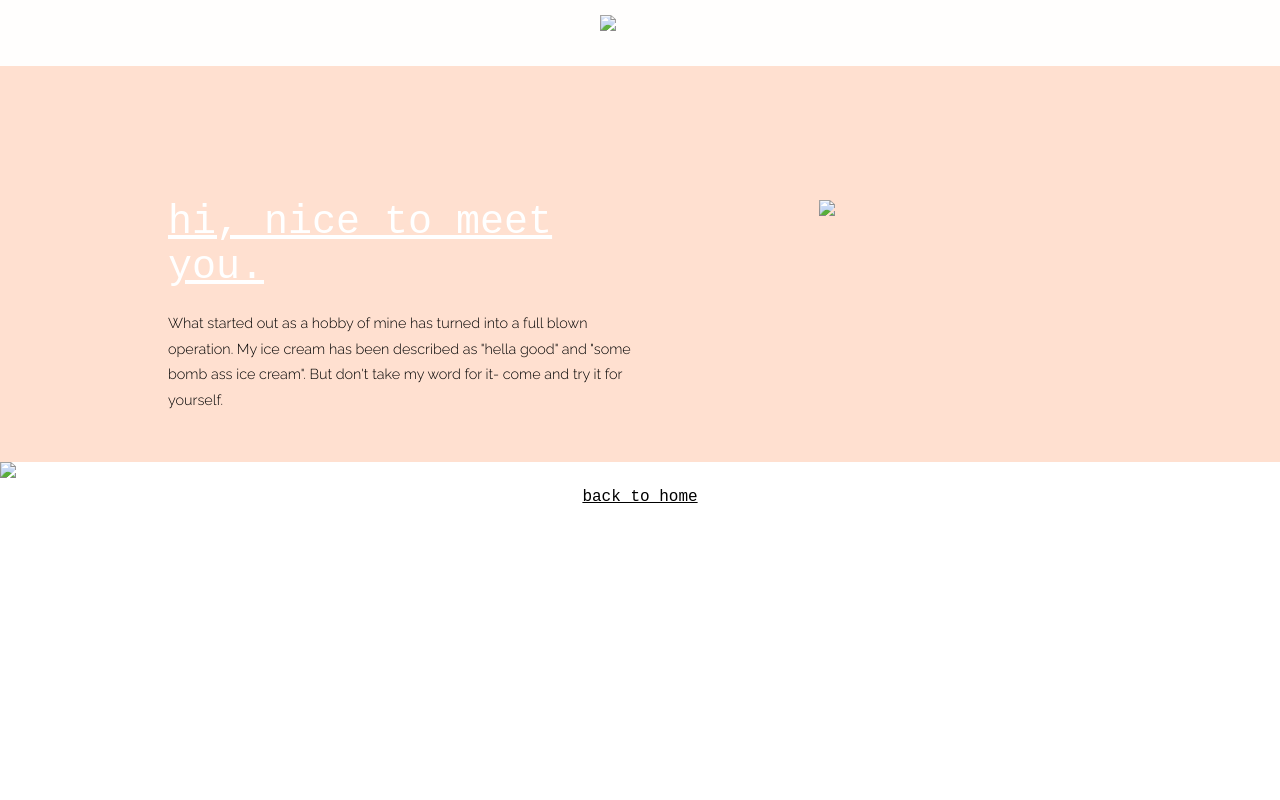
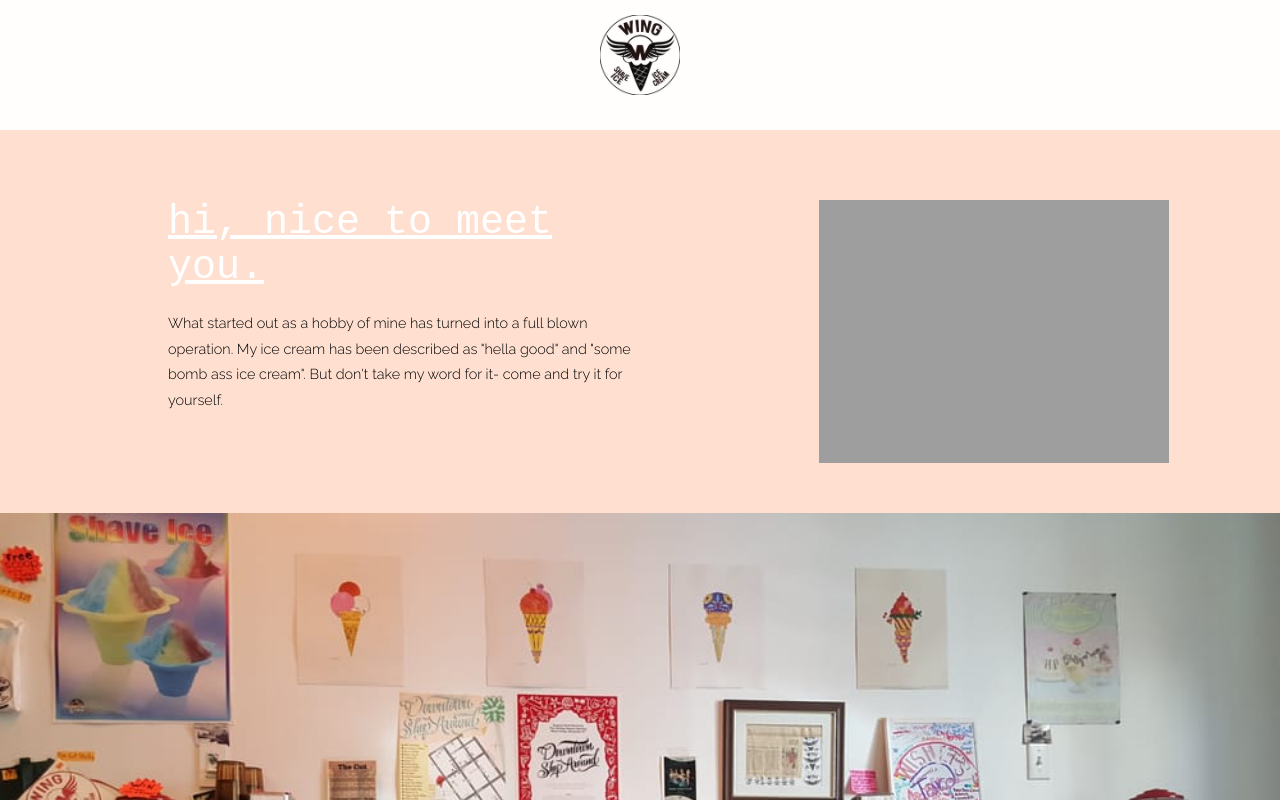
Before and after one commit to alissamas/wingicecream, a website: page meetwing.html in a window 1280 px wide. Shown: the top 800 px of the page. Drawn offline with nearby package versions, Linux system fonts and the light colour scheme; files that its build step writes are made by us from their sources; the site is published under a folder, as on GitHub Pages, so addresses that start at the root find nothing.

Commit message:
update paths

```diff
--- a/meetwing.html
+++ b/meetwing.html
@@ -10,7 +10,7 @@
   </head>
   <body>
     <nav class="nav">
-      <a href="index.html"><img class="logo" src="/src/images/logo.jpg"></a>
+      <a href="index.html"><img class="logo" src="images/logo.jpg"></a>
     </nav>
 
     <main>
@@ -20,11 +20,11 @@
           <p>What started out as a hobby of mine has turned into a full blown operation. My ice cream has been described as "hella good" and "some bomb ass ice cream". But don't take my word for it- come and try it for yourself.</p>
         </div>
         <div class="menu-image">
-          <img src="/src/images/wing.png">
+          <img src="images/wing.png">
         </div>
       </div>
       <div class="store">
-        <img src="/src/images/shop.jpg">
+        <img src="images/shop.jpg">
       </div>
       <div class="back-button"><a href="index.html">back to home</a></div>
     </main>
```
Also changed, not shown: icecream.html (+1 -1 lines), index.html (+1 -1 lines), src/icecream.html (+1 -1 lines), src/index.html (+1 -1 lines), src/meetwing.html (+3 -3 lines).
